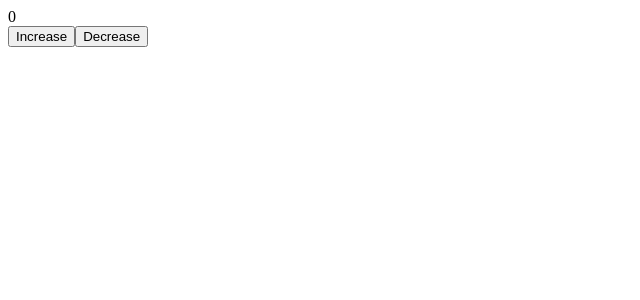
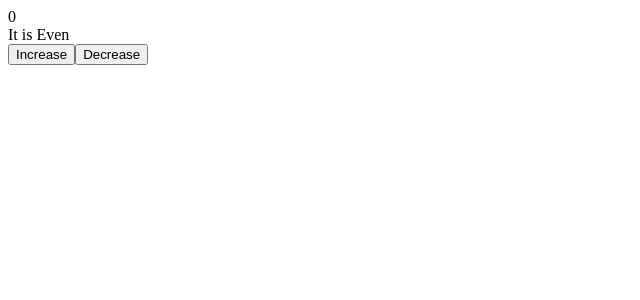
Before and after one commit to Nishant840/Frontend-React, a React (Vite) app in the folder State-management/: page / in a window 1280 px wide. Shown: the top 300 px of the page, without its empty margins (0-640 px from the left). Built offline with nearby package versions, Linux system fonts and the light colour scheme.

Commit message:
learning selectors in recoil

```diff
--- a/State-management/src/App.jsx
+++ b/State-management/src/App.jsx
@@ -2,7 +2,8 @@
 // context API let us get rid of prop drilling but it doesn't solve re-rendering problem
 
 import { useRecoilState, useRecoilValue, useSetRecoilState, RecoilRoot } from "recoil"
-import { countAtom } from "../store/atoms/count"
+import { countAtom, evenSelector } from "../store/atoms/count"
+import { useMemo } from "react";
 
 
 function App() {
@@ -25,6 +26,18 @@ function CountRender(){
     const count = useRecoilValue(countAtom);
     return <div>
         {count}
+        <EvenCountRenderer />
+    </div>
+}
+function EvenCountRenderer(){
+    // const count = useRecoilValue(countAtom);
+    // const isEven = useMemo(()=>{
+    //     return (count%2 == 0);
+    // },[count])
+
+    const isEven = useRecoilValue(evenSelector);
+    return <div>
+        {(isEven)?"It is Even":null}
     </div>
 }
 function Buttons(){
@@ -38,7 +51,7 @@ function Buttons(){
 
         <button onClick={() => {
             // setCount(count-1);
-            setCount(count=>count+1);
+            setCount(count=>count-1);
         }}>Decrease</button>
     </div>
 }
--- a/State-management/store/atoms/count.jsx
+++ b/State-management/store/atoms/count.jsx
@@ -1,5 +1,5 @@
 
-import {atom} from "recoil"
+import {atom, selector} from "recoil"
 
 
 export const countAtom = atom({
@@ -7,3 +7,12 @@ export const countAtom = atom({
     default: 0
 });
 // key is used to indetify atom uniquely
+
+// selectors
+export const evenSelector = selector({
+    key: "evenSelector",
+    get: (props)=>{
+        const count = props.get(countAtom);
+        return count%2==0;
+    }
+})
```
